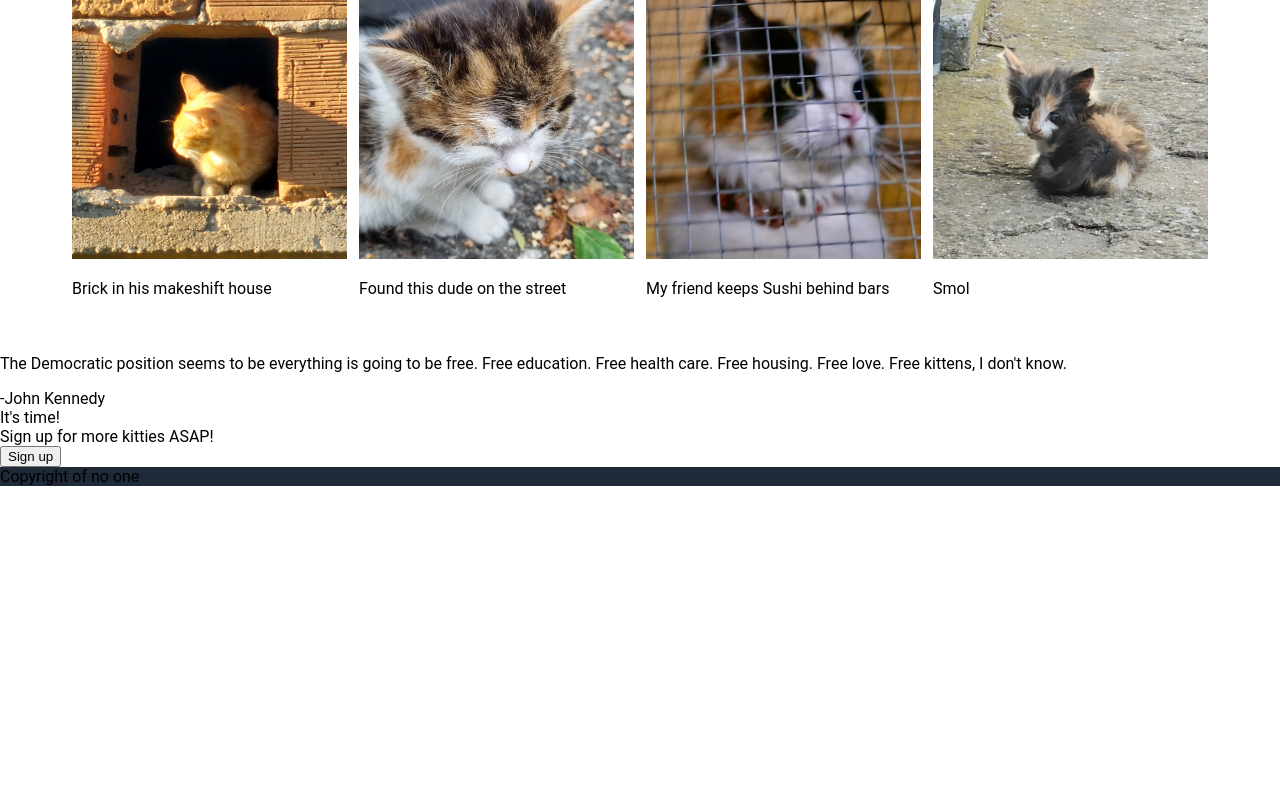
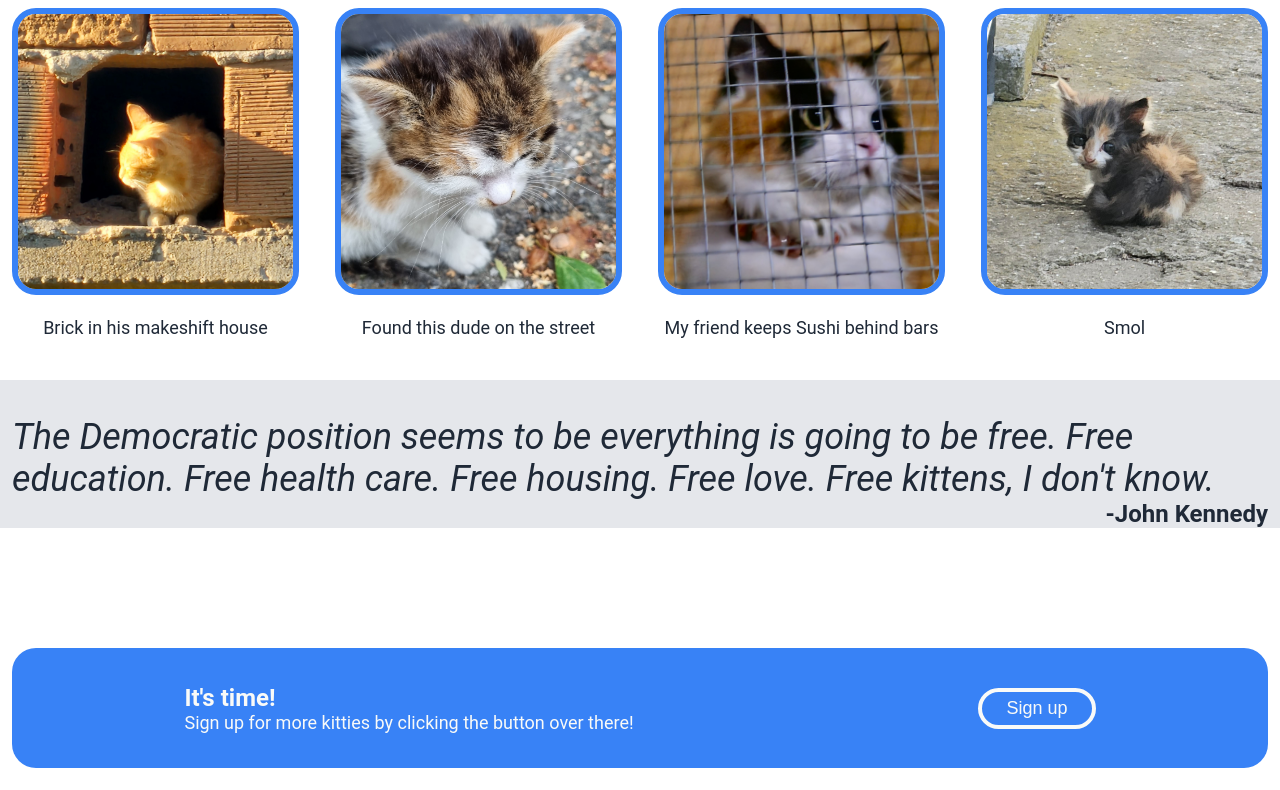
Before and after one commit to KDimitrov333/landing-page, a plain HTML site: page index.html in a window 1280 px wide. Shown: the part 624-1414 px from the top of the page. Before the commit the page ends 1110 px from the top, so only its background shows below. Drawn offline with Linux system fonts and the light colour scheme.

Commit message:
Stylized the whole page so now it looks good when full-screened

```diff
--- a/index.html
+++ b/index.html
@@ -15,7 +15,7 @@
                 <li><a href="#">Contact Us</a></li>
             </ul>
         </div>
-
+        <div class="intro-background">
             <div class="intro-container">
                 <div class="intro-logic">
                     <div class="title">These are some cat pics I have taken</div>
@@ -24,9 +24,10 @@
                 </div>
                 <img src="./images/majestic.jpg" class="intro-image">
             </div>
+        </div>
 
         <div class="info-container">
-            <div class="info-title">Hers's the rest of them</div>
+            <div class="info-title">Heres's the rest of them</div>
             <div class="pic-container">
                 <div class="pic-n-caption">
                     <img class="pic" src="./images/brick.jpg">
@@ -47,16 +48,20 @@
             </div>
         </div>
 
+        <div class="quote-background">
             <div class="quote-container">
-            <p class="quote">The Democratic position seems to be everything is going to be free. Free education. Free health care. Free housing. Free love. Free kittens, I don't know.</p>
+                <p class="quote">The Democratic position seems to be everything is going to be free. Free education. Free health care. Free housing. Free love. Free kittens, I don't know.
+                    <br>
+                </p>
                 <div class="quoter">-John Kennedy</div>
+            </div>
         </div>
 
         <div class="sign-up-container">
             <div class="sign-up-card">
                 <div class="sign-up-text">
                     <div class="call-to-action">It's time!</div>
-                    <div class="sign-up-message">Sign up for more kitties ASAP!</div>
+                    <div class="sign-up-message">Sign up for more kitties by clicking the button over there!</div>
                 </div>
                 <button class="sign-up-button">Sign up</button>
             </div>
--- a/styles.css
+++ b/styles.css
@@ -10,8 +10,7 @@ body {
 }
 
 .header,
-.footer,
-.intro-container {
+.footer {
     background-color: #1F2937;
 }
 
@@ -44,20 +43,28 @@ a {
     height: 80px;
     padding: 0 24px;
     margin: 0;
+    flex-shrink: 0;
+}
+
+.intro-background {
+    background-color: #1F2937;
+    display: flex;
+    justify-content: center;
 }
 
 .intro-container {
     display: flex;
     flex-grow: 1;
     align-items: center;
-    justify-content: space-around;
+    justify-content: space-between;
     padding: 56px 24px;
     gap: 24px;
+    max-width: 1256px;
 }
 
 .intro-logic {
-    height: 350px;
-    width: auto;
+    max-height: 350px;
+    max-width: auto;
 }
 
 .title {
@@ -77,11 +84,13 @@ a {
     border: 0;
     padding: 6px 24px;
     border-radius: 1.5rem;
+    font-size: 18px;
 }
 
 .intro-image {
-    width: 5auto;
+    width: auto;
     height: 350px;
+    border-radius: 1.5rem;
 }
 
 .info-container {
@@ -91,6 +100,7 @@ a {
     justify-content: space-between;
     padding: 24px 0;
     align-self: center;
+    gap: 24px;
 }
 
 .info-title {
@@ -103,10 +113,106 @@ a {
 .pic-container {
     display: flex;
     justify-content: space-between;
-    gap: 12px;
+    gap: 36px;
+}
+
+.pic-n-caption {
+    width: 287px;
 }
 
 .pic {
     width: 275px;
     height: 275px;
+    border: 6px solid #3882F6;
+    border-radius: 1.5rem;
 }
+
+.caption {
+    text-align: center;
+    color: #1F2937;
+    font-size: 18px;
+}
+
+.quote-background {
+    background-color: #E5E7EB;
+    display: flex;
+    justify-content: center;
+    align-items: center;
+}
+
+.quote-container {
+    display: flex;
+    flex-direction: column;
+    align-items: center;
+    justify-content: center;
+    flex-grow: 1;
+    max-width: 1256px;
+}
+
+.quote {
+    font-size: 36px;
+    font-style: italic;
+    color: #1F2937;
+    max-width: 1256px;
+    margin-bottom: 0;
+}
+
+.quoter {
+    font-size: 24px;
+    font-weight: bold;
+    color: #1F2937;
+    align-self: flex-end;
+}
+
+.sign-up-container {
+    display: flex;
+    flex-grow: 1;
+    justify-content: center;
+    padding: 120px 0;
+}
+
+.sign-up-card {
+    display: flex;
+    max-width: 1256px;
+    height: 120px;
+    flex-grow: 1;
+    background-color: #3882F6;
+    border-radius: 1.5rem;
+    justify-content: space-around;
+    align-items: center;
+}
+
+.sign-up-text {
+    color:#F9FAF8;
+}
+
+.call-to-action {
+    font-size: 24px;
+    font-weight: bold;
+}
+
+.sign-up-message {
+    font-size: 18px;
+}
+
+.sign-up-button {
+    background-color: #3882F6;
+    border: 4px solid #F9FAF8;
+    border-radius: 1.5rem;
+    font-size: 18px;
+    color: #F9FAF8;
+    padding: 6px 24px;
+}
+
+.footer {
+    height: 80px;
+    flex-shrink: 0;
+    display: flex;
+    justify-content: center;
+    align-items: center;
+}
+
+.footer-text {
+    font-size: 16px;
+    color: #F9FAF8;
+}
```
Lines whose indentation alone changed are shown as unchanged.
